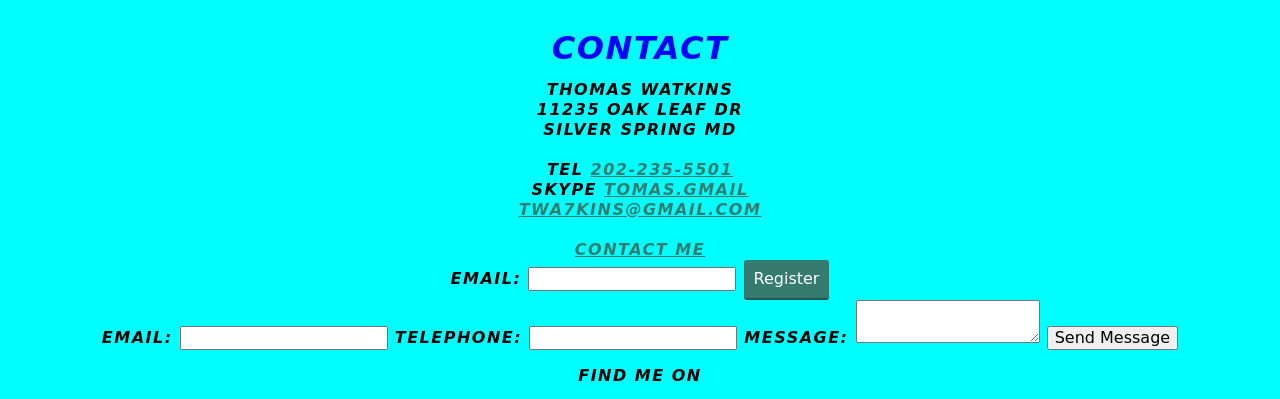
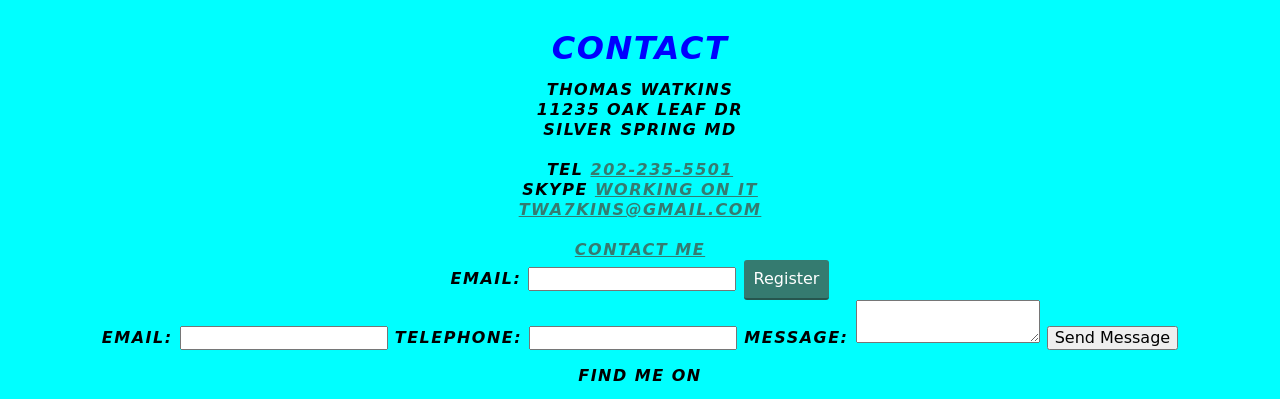
Before and after one commit to TWatkings/home, a plain HTML site: page contact.html in a window 1280 px wide. Shown: the part 179-578 px from the top of the page. Drawn offline with nearby package versions, Linux system fonts and the light colour scheme; a script that the page names is missing; a web font is replaced by a local one.

Commit message:
change skype

```diff
--- a/contact.html
+++ b/contact.html
@@ -36,7 +36,7 @@
         silver spring Md <br>
         <br>
         Tel <a href="tel:202-235-5501">202-235-5501</a> <br>
-        Skype <a href="skype:tomas.gmail">tomas.gmail</a> <br>
+        Skype <a href="skype:tomas.gmail">working on it</a> <br>
         <a href="mailto:twa7kins@gmail.com">twa7kins@gmail.com</a> <br>
         <br>
         <a href="mailto:twa7kins@gmail.com">Contact Me</a>
```
